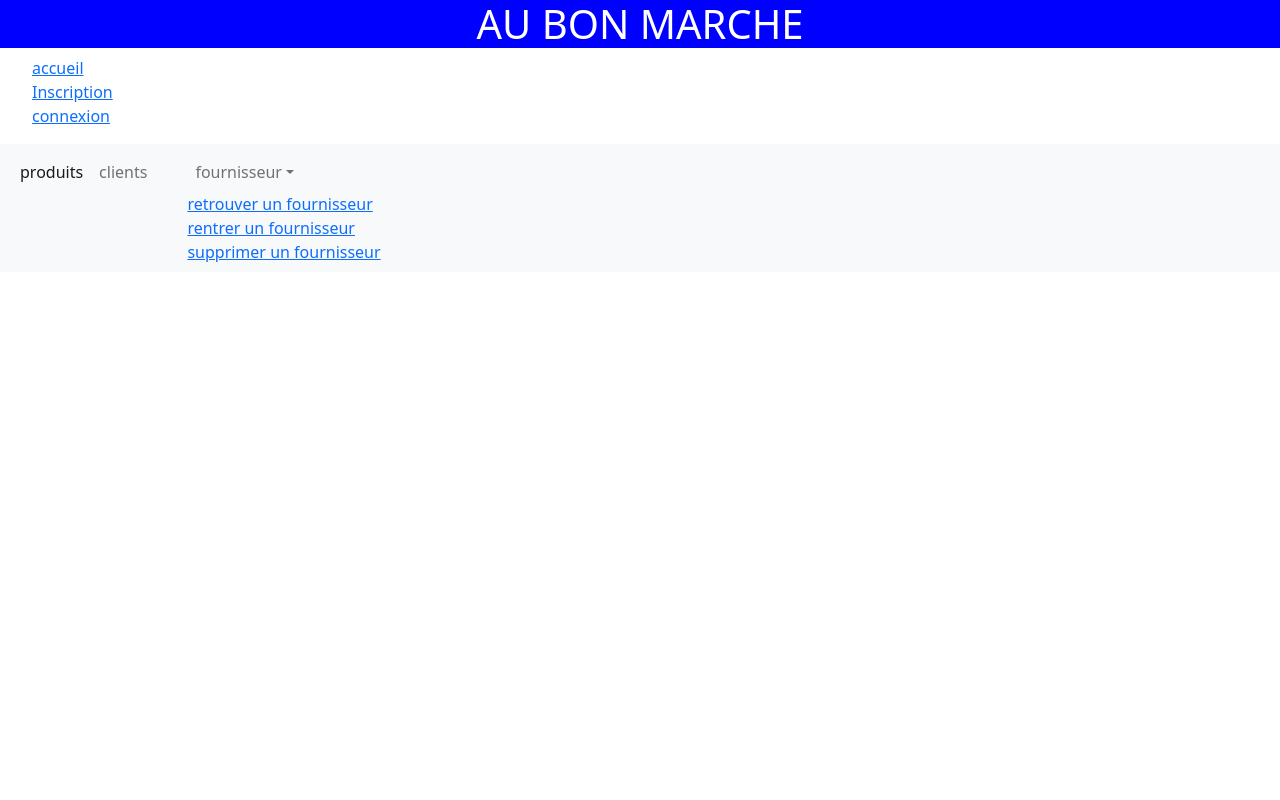
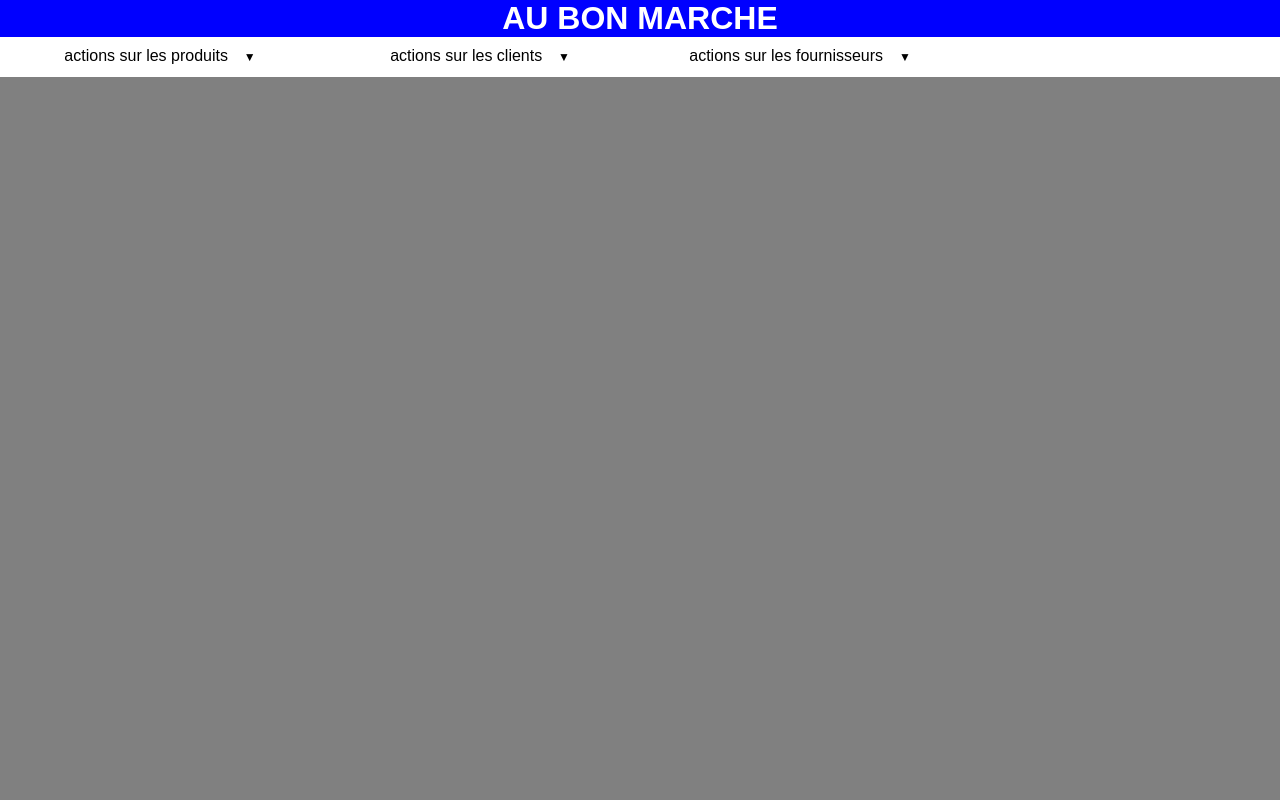
Before and after one commit to coderangel117/projetslam, a PHP site: page /accueilstocks.php in a window 1280 px wide. Run offline with PHP 8.4, Linux system fonts and the light colour scheme.

Commit message:
update accueilstock
navbar accueilstock
phpstorm setting

```diff
--- a/accueilstocks.php
+++ b/accueilstocks.php
@@ -1,41 +1,62 @@
 <?php
 include 'connexion.php';
-include 'header.php';
+include 'headerstock.php';
 ?>
 
 <head>
-<link href="https://cdn.jsdelivr.net/npm/bootstrap@5.0.0/dist/css/bootstrap.min.css" rel="stylesheet" integrity="sha384-wEmeIV1mKuiNpC+IOBjI7aAzPcEZeedi5yW5f2yOq55WWLwNGmvvx4Um1vskeMj0" crossorigin="anonymous">
-    <title>accueilstocks
+  <title>
+    choix action
   </title>
 </head>
-<body>
-  <nav class="navbar navbar-expand-lg navbar-light bg-light">
-    <div class="container-fluid">
-      <div class="collapse navbar-collapse" id="navbarSupportedContent">
-        <ul class="navbar-nav me-auto mb-2 mb-lg-0">
-          <li class="nav-item">
-            <a class="nav-link active" aria-current="page" href="produits.php">produits</a>
-          </li>
-          <li class="nav-item">
-            <a class="nav-link" href="clients.php">clients</a>
-          </li>
-          <li class="nav-item">
+<nav>
 	<ul>
-              <a class="nav-link dropdown-toggle" href="fournisseurs.php" id="fournisseur" >fournisseur</a>
+		<li class="deroulant"><a href="#">actions sur les produits &ensp;</a>
+			<ul class="sous">
         <li>
-                <a href="selectfournisseur.php">retrouver un fournisseur</a>
+          <a href="selectproduit.php" target="_blank" rel="noopener noreferrer">liste des produits déjà enregistrés</a>
         </li>
         <li>
-                <a href="insertfournisseur.php">rentrer un fournisseur</a>
+          <a href="insertproduit.php" target="_blank" rel="noopener noreferrer">inserer de nouveaux produits</a>
         </li>
         <li>
-                <a href="deletefournisseur.php">supprimer un fournisseur</a>
+          <a href="updateproduit.php" target="_blank" rel="noopener noreferrer">modifer des produits</a>
         </li>
-
+        <li>
+          <a href="deleteproduit.php" target="_blank" rel="noopener noreferrer">supprimer des produits</a>
+        </li>
+			</ul>
+		</li>
+    <li class="deroulant"><a href="#">actions sur les clients &ensp;</a>
+			<ul class="sous">
+        <li>
+          <a href="selectclient.php" target="_blank" rel="noopener noreferrer">liste des clients déjà enregistrés</a>
+        </li>
+        <li>
+          <a href="insertclient.php" target="_blank" rel="noopener noreferrer">inserer de nouveaux clients</a>
+        </li>
+        <li>
+          <a href="updateclient.php" target="_blank" rel="noopener noreferrer">modifer des clients</a>
+        </li>
+        <li>
+          <a href="deleteclient.php" target="_blank" rel="noopener noreferrer">supprimer des clients</a>
+        </li>
+			</ul>
+		</li>
+    <li class="deroulant"><a href="#">actions sur les fournisseurs &ensp;</a>
+			<ul class="sous">
+        <li>
+          <a href="selectfournisseur.php" target="_blank" rel="noopener noreferrer">liste des fournisseurs déjà enregistrés</a>
+        </li>
+        <li>
+          <a href="insertfournisseur.php" target="_blank" rel="noopener noreferrer">inserer de nouveaux fournisseurs</a>
+        </li>
+        <li>
+          <a href="updatefournisseur.php" target="_blank" rel="noopener noreferrer">modifer des fournisseurs</a>
+        </li>
+        <li>
+          <a href="deletefournisseur.php" target="_blank" rel="noopener noreferrer">supprimer des produits</a>
+        </li>
 			</ul>
 		</li>
 	</ul>
-      </div>
-    </div>
 </nav>
-</body>
--- /dev/null
+++ b/headerstock.php
@@ -0,0 +1,7 @@
+<head>
+<link rel="stylesheet" href="stylestock.css">
+
+</head>
+<body>
+    <div class="titre"> <h1>AU BON MARCHE</h1></div>
+</body>
--- /dev/null
+++ b/stylestock.css
@@ -0,0 +1,87 @@
+body{
+    background-color:grey;
+}
+.titre
+{
+    text-align: center;
+    background-color:blue;
+    color: white;
+}
+
+*{
+    margin: 0px;
+    padding: 0px;
+    font-family: Avenir, sans-serif;
+}
+
+nav{
+    width: 100%;
+    margin: 0 auto;
+    background-color: white;
+    position: sticky;
+    top: 0px;
+}
+
+nav ul{
+    list-style-type: none;
+}
+
+nav ul li{
+    float: left;
+    width: 25%;
+    text-align: center;
+    position: relative;
+}
+
+nav ul::after{
+    content: "";
+    display: table;
+    clear: both;
+}
+
+nav a{
+    display: block;
+    text-decoration: none;
+    color: black;
+    border-bottom: 2px solid transparent;
+    padding: 10px 0px;
+}
+
+nav a:hover{
+    color: orange;
+    border-bottom: 2px solid gold;
+}
+
+.sous{
+    display: none;
+    box-shadow: 0px 1px 2px #CCC;
+    background-color: white;
+    position: absolute;
+    width: 100%;
+    z-index: 1000;
+}
+nav > ul li:hover .sous{
+    display: block;
+}
+.sous li{
+    float: none;
+    width: 100%;
+    text-align: left;
+}
+.sous a{
+    padding: 10px;
+    border-bottom: none;
+}
+.sous a:hover{
+    border-bottom: none;
+    background-color: RGBa(200,200,200,0.1);
+}
+.deroulant > a::after{
+    content:" ▼";
+    font-size: 12px;
+}
+
+.conteneur{
+  margin: 50px 20px;
+  height: 1500px;
+}
```
Also changed, not shown: README.md, selectproduit.php (added), updateclient.php (added), updatefournisseur.php (added), updateproduit.php (added). Lines whose indentation alone changed are shown as unchanged.
